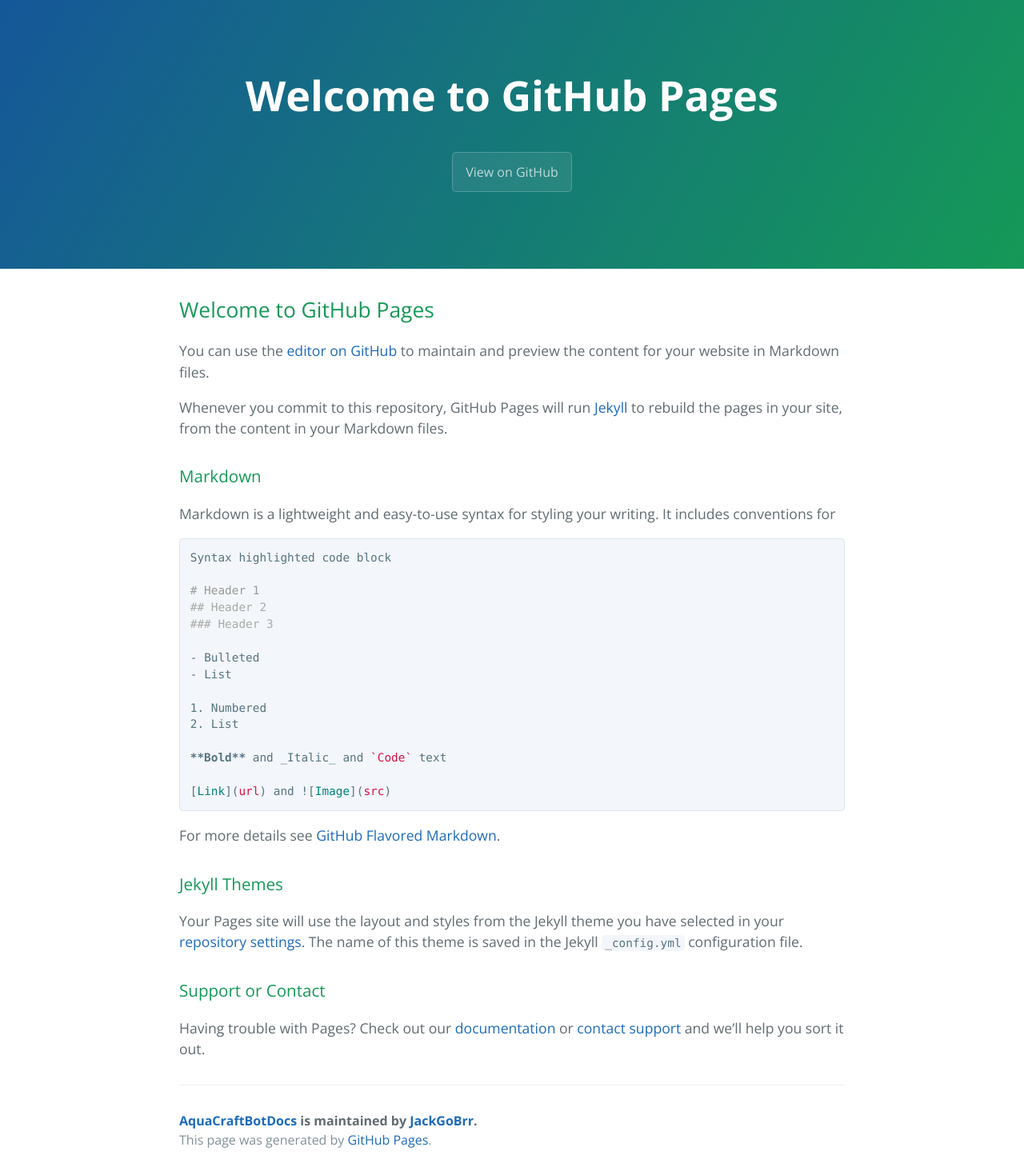
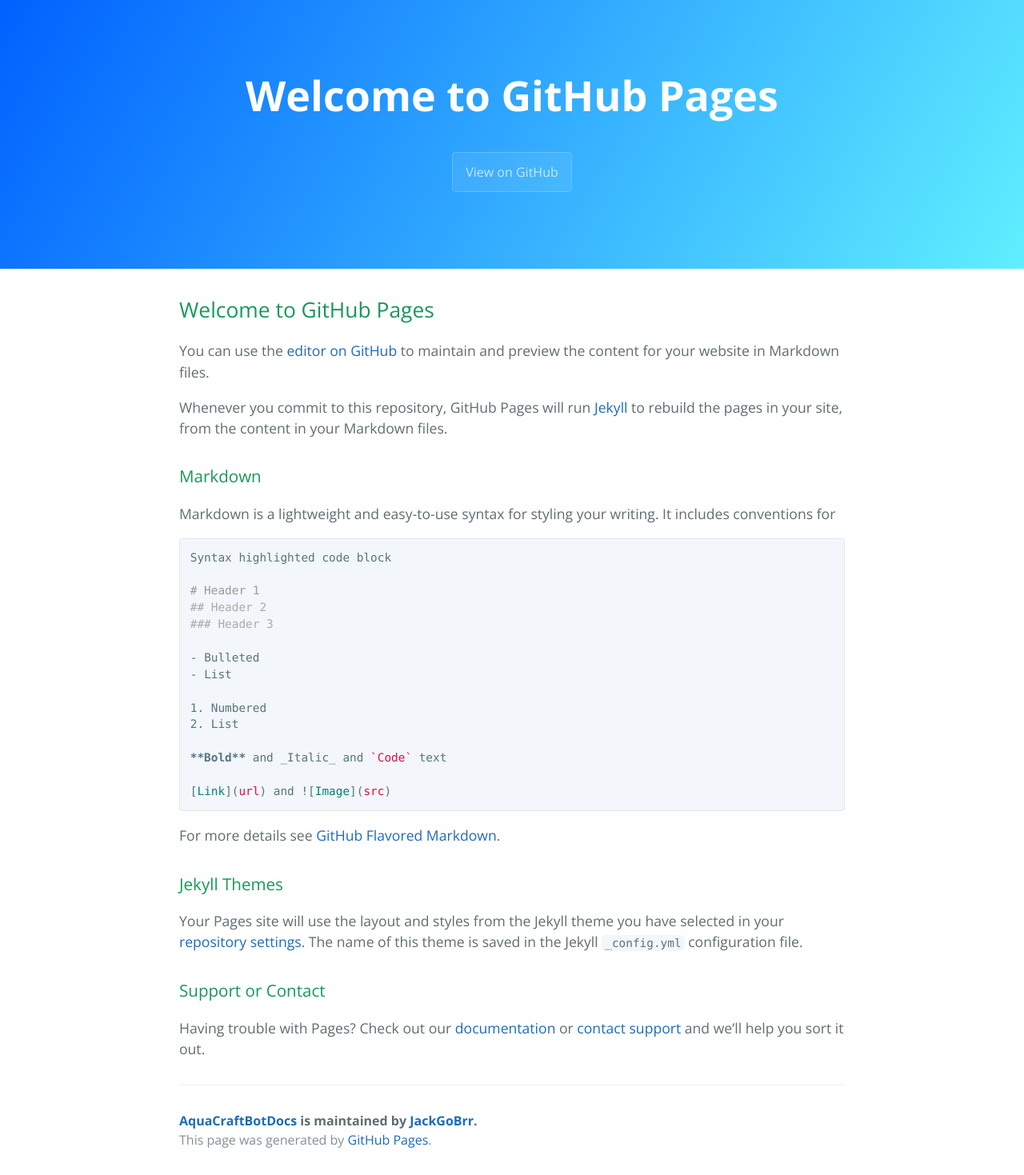
Before and after one commit to JackGoBrr/AquaCraftBotDocs, a Jekyll site: the page built from index.md, in a window 1280 px wide. Shown: the whole page at 80% size. Built offline with Jekyll 4.4.1, drawn with Linux system fonts in a browser that asks for light colours; our own code applies the rules of GitHub Pages for plain Markdown files; the repository's description, which GitHub fills in, is left out.

Commit message:
Update variables.scss

```diff
--- a/_sass/variables.scss
+++ b/_sass/variables.scss
@@ -4,8 +4,8 @@ $medium-breakpoint: 42em !default;
 
 // Headers
 $header-heading-color: #fff !default;
-$header-bg-color: #159957 !default;
-$header-bg-color-secondary: #155799 !default;
+$header-bg-color: #60efff !default;
+$header-bg-color-secondary: #0061ff !default;
 
 // Text
 $section-headings-color: #159957 !default;
```
